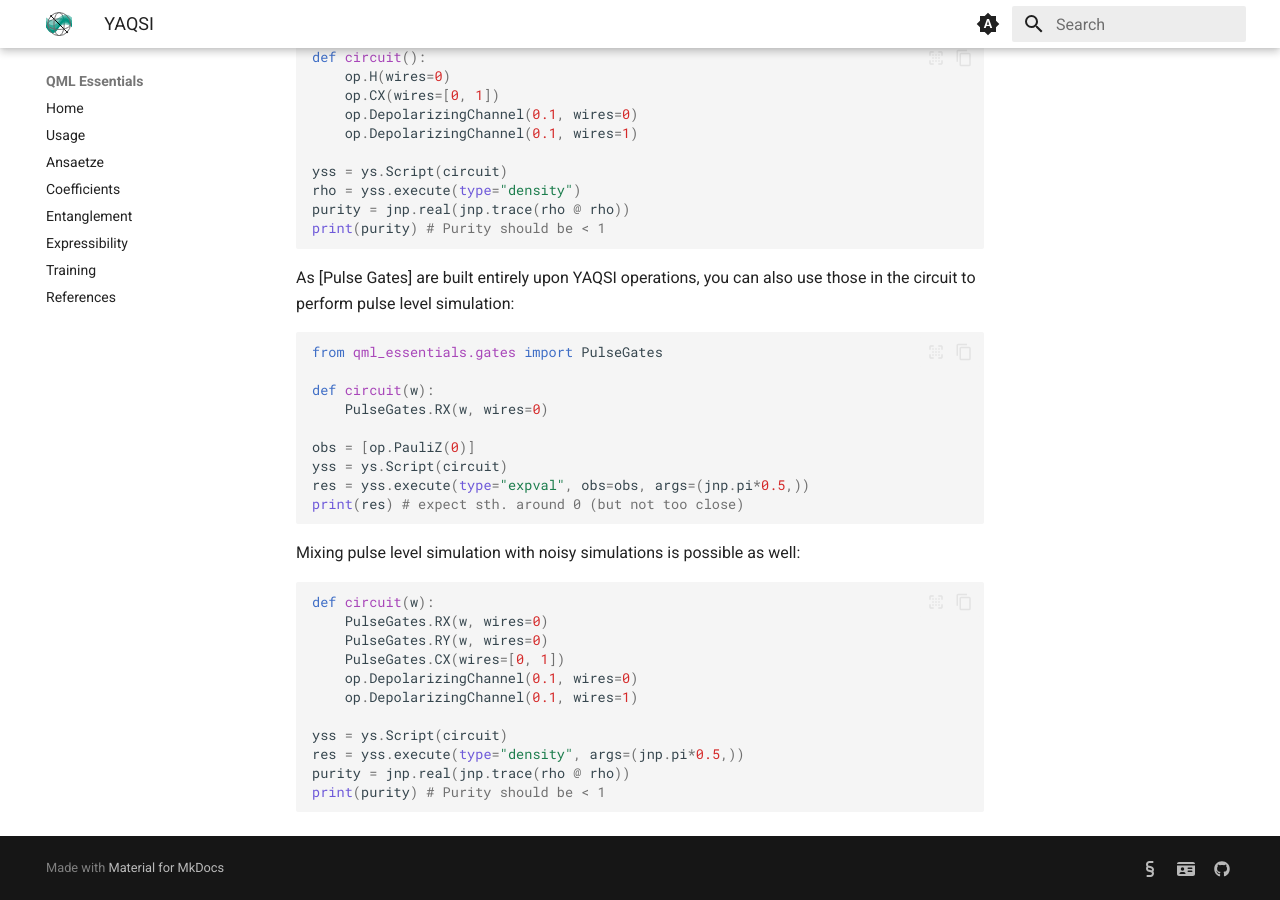
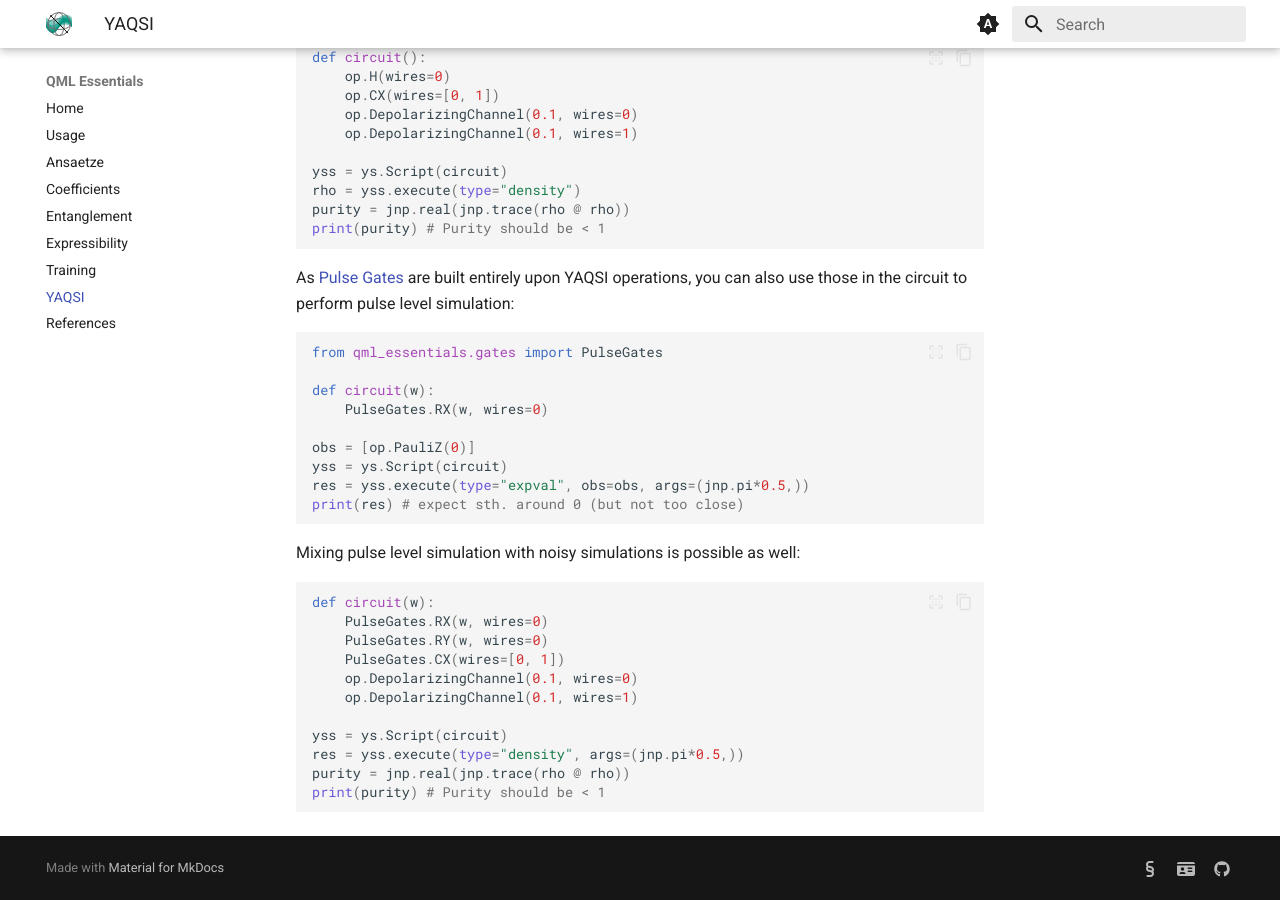
Before and after one commit to cirKITers/qml-essentials, an MkDocs documentation site: the page built from docs/yaqsi.md, in a window 1280 px wide and 900 px high, scrolled down 3136 px. Built offline with MkDocs 1.6.1 and Material for MkDocs 9.7.7, drawn with Linux system fonts in a browser that asks for light colours; part of the change alters nothing that is shown.

Commit message:
links
Signed-off-by: Melvin Strobl <lc3267@kit.edu>

````diff
--- a/docs/yaqsi.md
+++ b/docs/yaqsi.md
@@ -115,7 +115,7 @@ purity = jnp.real(jnp.trace(rho @ rho))
 print(purity) # Purity should be < 1
 ```
 
-As [Pulse Gates] are built entirely upon YAQSI operations, you can also use those in the circuit to perform pulse level simulation:
+As [Pulse Gates](ansaetze#pulse-simulation) are built entirely upon YAQSI operations, you can also use those in the circuit to perform pulse level simulation:
 
 ```python
 from qml_essentials.gates import PulseGates
--- a/mkdocs.yml
+++ b/mkdocs.yml
@@ -8,6 +8,7 @@ nav:
   - entanglement.md
   - expressibility.md
   - training.md
+  - yaqsi.md
   - references.md
 theme:
   name: material
````
